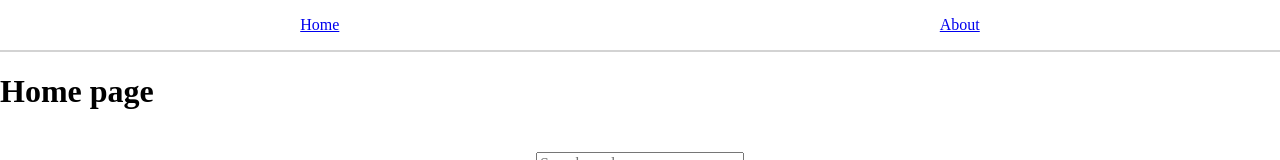
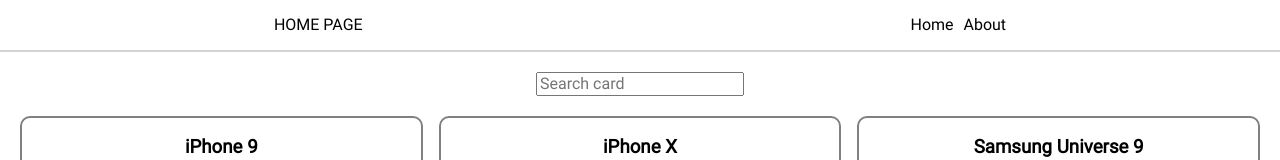
Before and after one commit to 231globus/react, a React (Vite) app: page / in a window 1280 px wide. Shown: the top 160 px of the page. Built offline with nearby package versions, Linux system fonts and the light colour scheme.

Commit message:
feat: added title in header

```diff
--- a/src/App.tsx
+++ b/src/App.tsx
@@ -1,5 +1,3 @@
-import Footer from './components/Footer';
-import Header from './components/Header';
 import ErrorPage from './pages/ErrorPage';
 import React, { Component } from 'react';
 import { Routes, Route } from 'react-router-dom';
@@ -10,13 +8,11 @@
   render() {
     return (
       <>
-        <Header />
         <Routes>
           <Route path="/" element={<HomePage />} />
           <Route path="/about" element={<AboutPage />} />
           <Route path="*" element={<ErrorPage />} />
         </Routes>
-        <Footer />
       </>
     );
   }
--- a/src/components/About.tsx
+++ /dev/null
@@ -1,13 +0,0 @@
-import React from 'react';
-
-class About extends React.Component {
-  render() {
-    return (
-      <section className="content">
-        <div className="about">About page</div>
-      </section>
-    );
-  }
-}
-
-export default About;
--- a/src/components/Footer.tsx
+++ /dev/null
@@ -1,15 +0,0 @@
-import React from 'react';
-import { Link } from 'react-router-dom';
-
-class Footer extends React.Component {
-  render() {
-    return (
-      <footer className="footer">
-        <Link to="https://github.com/231globus">GitHub</Link>
-        <Link to="https://rs.school/">RSSchool</Link>
-      </footer>
-    );
-  }
-}
-
-export default Footer;
--- a/src/components/Header.tsx
+++ b/src/components/Header.tsx
@@ -1,12 +1,29 @@
 import React from 'react';
 import { Link } from 'react-router-dom';
 
-class Header extends React.Component {
+type HeaderProps = {
+  title: string;
+};
+
+class Header extends React.Component<HeaderProps, object> {
+  constructor(props: HeaderProps | Readonly<HeaderProps>) {
+    super(props);
+  }
   render() {
+    const path = window.location.pathname.slice(1) + '';
+    let title = 'home page';
+    if (path) title = path + ' page';
     return (
       <header className="header">
-        <Link to="/">Home</Link>
-        <Link to="/about">About</Link>
+        <div className="header__title">{title}</div>
+        <div className="header__items">
+          <Link className="header__item" to="/">
+            Home
+          </Link>
+          <Link className="header__item" to="/about">
+            About
+          </Link>
+        </div>
       </header>
     );
   }
--- a/src/pages/AboutPage.tsx
+++ b/src/pages/AboutPage.tsx
@@ -1,11 +1,14 @@
-import About from '../components/About';
+import Header from '../components/Header';
 import React from 'react';
 
 class AboutPage extends React.Component {
   render() {
     return (
       <>
-        <About />
+        <Header title={window.location.pathname.slice(1)} />
+        <section className="content">
+          <div className="about">About page</div>
+        </section>
       </>
     );
   }
--- a/src/pages/HomePage.tsx
+++ b/src/pages/HomePage.tsx
@@ -1,12 +1,13 @@
 import React from 'react';
 import Search from '../components/Search';
 import CardsList from '../components/CardsList';
+import Header from '../components/Header';
 
 class HomePage extends React.Component {
   render() {
     return (
       <>
-        <h1>Home page</h1>
+        <Header title={window.location.pathname.slice(1)} />
         <Search />
         <CardsList />
       </>
--- a/src/styles/style.css
+++ b/src/styles/style.css
@@ -1,10 +1,19 @@
 @import './normalize';
 
+@font-face {
+  font-family: 'Roboto';
+  src: url(../assets/Roboto-Regular.woff2) format('woff2');
+  font-style: normal;
+  font-weight: 400;
+}
+
 #root {
+  font-family: 'Roboto', sans-serif;
   width: 100%;
   height: 100%;
   display: flex;
   flex-direction: column;
+  justify-content: center;
 }
 
 .content {
@@ -21,6 +30,29 @@
   width: 100%;
   height: 50px;
   border-bottom: 2px solid lightgray;
+}
+
+.header__title {
+  text-transform: uppercase;
+}
+
+.header__item {
+  margin-right: 10px;
+  cursor: pointer;
+  text-decoration: none;
+  color: black;
+}
+
+.header__item:hover {
+  border-bottom: 1px solid brown;
+}
+
+.header__item:focus {
+  color: brown;
+}
+
+.header__item:nth-last-child(1) {
+  margin: 0;
 }
 
 .footer {
```
Also changed, not shown: src/assets/Roboto-Regular.woff2 (added).
